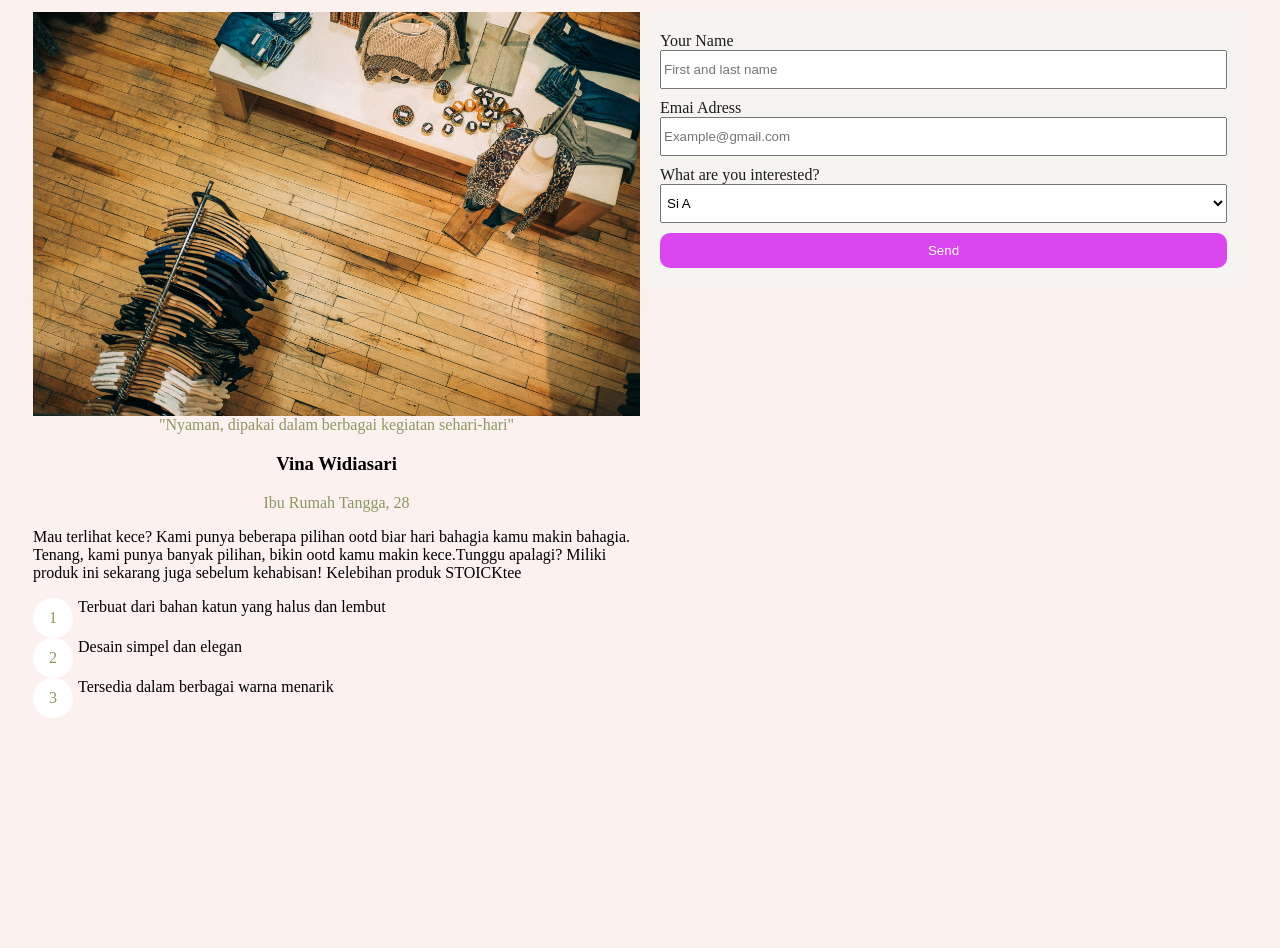
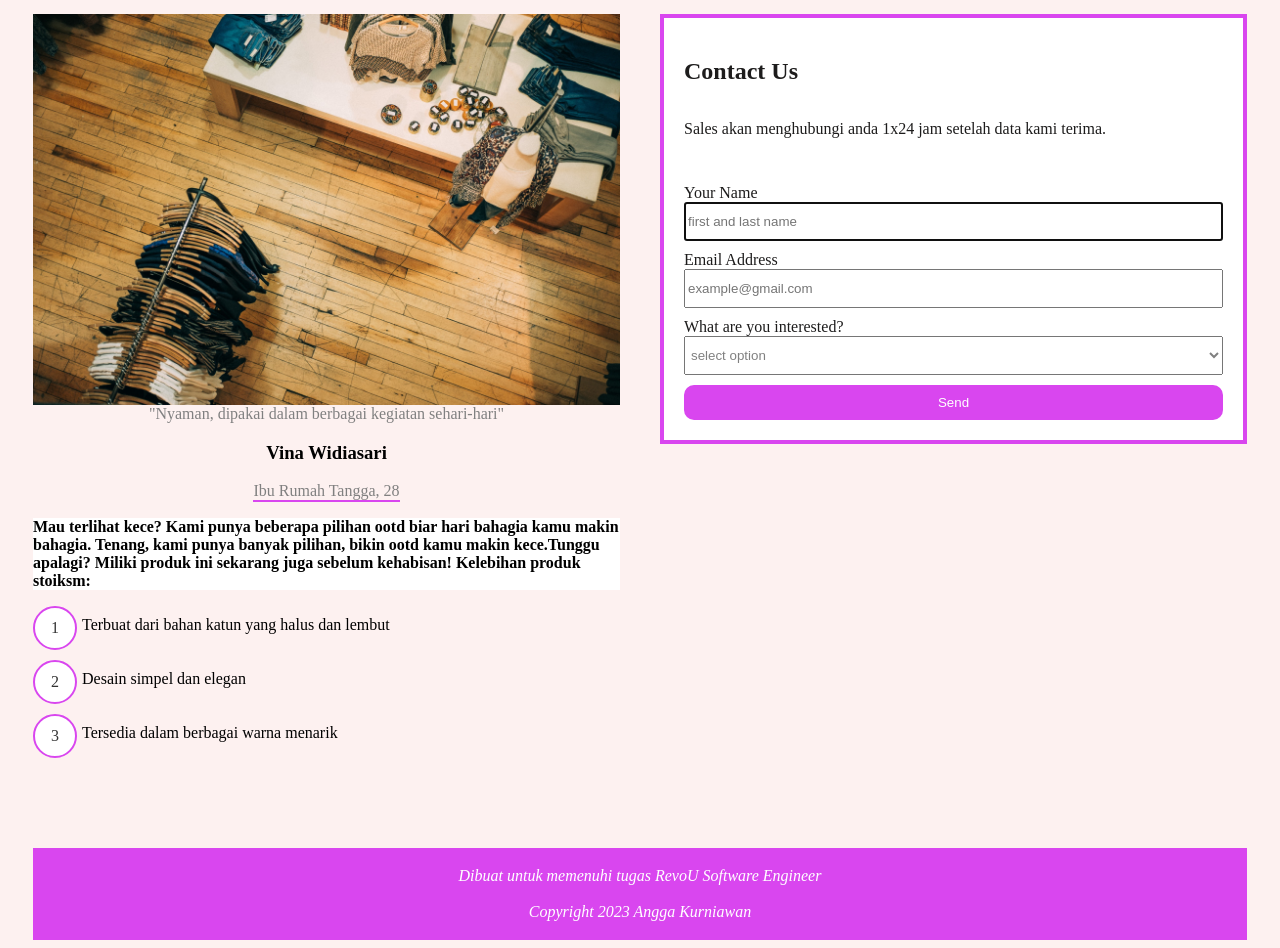
Before and after one commit to revou-fundamental-course/18-sep-23-Anggakrnwn, a plain HTML site: page index.html in a window 1280 px wide. Shown: the part 260-1208 px from the top of the page. Before the commit the page ends 986 px from the top, so only its background shows below. Drawn offline with Linux system fonts and the light colour scheme.

Commit message:
deadline commit

```diff
--- a/css/style.css
+++ b/css/style.css
@@ -35,12 +35,12 @@ main {
 }
 
 .nav-item {
-  border: 1px solid #598EF3;
+  border: 2px solid #598ef3;
   display: flex;
   align-items: center;
   padding: 5px 20px 5px 20px;
   text-decoration: none;
-  color: #598EF3;
+  color: #598ef3;
 }
 .nav-item:hover {
   background-color: #fae8ff;
@@ -56,35 +56,30 @@ main {
 }
 
 .content-title h1 {
-  /* background: linear-gradient(90.55deg, #598EF3 -13.39%, #d946ef 99.74%);
-  color: #f5f4f1;
-  font-weight: bold;
-  font-style: normal; */
-   background-color: #D90429;
+  background-color: #d90429;
   background-image: linear-gradient(
     45deg,
-        #D90429 16.666%,
+    #d90429 16.666%,
     #deab3a 16.666%,
     #deab3a 33.333%,
-        #FFC857 33.333%,
-        #FFC857 50%,
-        #628D2A 50%,
-        #628D2A 66.666%,
-        #598EF3 66.666%,
-        #598EF3 83.333%,
-        #d946ef 83.333%);
-
+    #ffc857 33.333%,
+    #ffc857 50%,
+    #628d2a 50%,
+    #628d2a 66.666%,
+    #598ef3 66.666%,
+    #598ef3 83.333%,
+    hsl(292, 84%, 61%) 83.333%
+  );
   background-size: 100%;
   background-repeat: repeat;
-
+  background-clip: text;
   -webkit-background-clip: text;
   -webkit-text-fill-color: transparent;
 
   animation: rainbow-text-simple-animation-rev 0.75s ease forwards;
-
 }
 
-.content-title h1:hover{
+.content-title h1:hover {
   animation: rainbow-text-simple-animation 0.5s ease-in forwards;
 }
 
@@ -128,7 +123,9 @@ h1 {
 
 .inherit-title {
   font-size: 30px;
+  font-size: 30px;
 
+  font-size: 30px;
 }
 
 .content {
@@ -138,6 +135,7 @@ h1 {
 .content-left {
   box-sizing: border-box;
   width: 50%;
+  margin-right: 20px;
 }
 
 .content-image {
@@ -146,7 +144,6 @@ h1 {
   flex-direction: column;
   justify-content: center;
   align-items: center;
-
 }
 
 .images {
@@ -154,30 +151,32 @@ h1 {
 }
 
 span {
-  color: #8B9862;
+  color: gray;
   text-align: center;
-  /* font-size: 2em; */
+}
+
+.ibu-span {
+  border-bottom: 2px solid #d946ef;
 }
 
 .content-right {
   box-sizing: border-box;
   width: 50%;
+  margin-left: 20px;
 }
 
 .content-form {
   display: flex;
   flex-direction: column;
   padding: 20px;
-  background-color: #f5f4f1;
-
+  background-color: #fff;
+  border: 4px solid #d946ef;
   color: #1d1c1c;
-
-
 }
 
-/* .content-form::after {
-    outline-color: #598EF3;
-} */
+.content-form p {
+  padding-bottom: 30px;
+}
 
 input {
   margin-bottom: 10px;
@@ -186,6 +185,16 @@ input {
 
 select {
   padding: 10px 2px;
+}
+
+select:required:invalid {
+  color: gray;
+}
+option[value=""][disabled] {
+  display: none;
+}
+option {
+  color: black;
 }
 
 .button {
@@ -201,8 +210,13 @@ select {
   border-radius: 10px;
 }
 .button:hover {
-  background-color: #598EF3;
+  background-color: gray;
   color: #fff;
+}
+
+.our-products p {
+  background-color: #fff;
+  font-weight: bold;
 }
 
 .circle {
@@ -214,13 +228,9 @@ select {
   height: 40px;
   width: 40px;
   margin-right: 5px;
-
-
-
-
-
-  background-color: #FFF;
-
+  color: #333;
+  background-color: #fff;
+  border: 2px solid #d946ef;
 }
 
 .circleNumber {
@@ -228,18 +238,21 @@ select {
   flex-direction: column;
   margin-top: 10px;
   text-align: inherit;
-
-
+  gap: 10px;
 }
 
-/* .numberCircle {
-  border-radius: 50%;
-  width: 40px;
-  height: 40px;
-  display: block;
-  float: left;
-  border: 2px solid #000000;
-  color: #000000;
+.numberText {
+  margin-top: 10px;
+}
+
+.footer {
+  font-style: italic;
+  font-weight: 100;
+  width: 100%;
+  position: relative;
+  background: #d946ef;
+  margin: 90px 0px 0px 0px;
+  padding: 3px 0;
+  color: #fff;
   text-align: center;
-  margin-right: 5px;
-} */
+}
--- a/index.html
+++ b/index.html
@@ -1,21 +1,21 @@
 <!DOCTYPE html>
 <html lang="en">
   <head>
-    <meta charset="UTF-8">
-    <meta name="viewport" content="width=device-width, initial-scale=1.0">
+    <meta charset="UTF-8" />
+    <meta name="viewport" content="width=device-width, initial-scale=1.0" />
     <title>Tugas RevoU Software Engineer</title>
-    <link rel="stylesheet" href="css/style.css">
+    <link rel="stylesheet" href="css/style.css" />
   </head>
   <body>
     <header class="navigation">
-        <div class="page-title">STOICKtee</div>
+      <div class="page-title">Stoiksm</div>
       <div class="nav">
         <a href="#title" class="nav-item">Home</a>
         <a href="#our-products" class="nav-item">Our Package</a>
         <a href="#content-right" class="nav-item">Call Us</a>
       </div>
     </header>
-    <main >
+    <main>
       <div id="title" class="content-title">
         <div>
           <h1>Top Rated Shop in Indonesia 1</h1>
@@ -28,57 +28,88 @@
       <div id="content" class="content">
         <div id="content-left" class="content-left">
           <div id="content-image" class="content-image">
-                    <img src="assets/images-1.jpg" class="images" alt="slider">
-                    <img src="assets/images-2.jpg" class="images" alt="slider">
-                    <img src="assets/images-3.jpg" class="images" alt="slider">
+            <img src="assets/images-1.jpg" class="images" alt="slider" />
+            <img src="assets/images-2.jpg" class="images" alt="slider" />
+            <img src="assets/images-3.jpg" class="images" alt="slider" />
             <span>"Nyaman, dipakai dalam berbagai kegiatan sehari-hari"</span>
 
             <h3>Vina Widiasari</h3>
-                        <span>Ibu Rumah Tangga, 28</span>
-
+            <span class="ibu-span">Ibu Rumah Tangga, 28</span>
           </div>
-                <div id="our-products">
-                <p>Mau terlihat kece? Kami punya beberapa pilihan ootd biar hari bahagia kamu makin bahagia. Tenang, kami punya banyak pilihan, bikin ootd kamu makin kece.Tunggu apalagi? Miliki produk ini sekarang juga sebelum kehabisan! Kelebihan produk STOICKtee
+          <div id="our-products" class="our-products">
+            <p>
+              Mau terlihat kece? Kami punya beberapa pilihan ootd biar hari
+              bahagia kamu makin bahagia. Tenang, kami punya banyak pilihan,
+              bikin ootd kamu makin kece.Tunggu apalagi? Miliki produk ini
+              sekarang juga sebelum kehabisan! Kelebihan produk stoiksm:
             </p>
             <div class="circleNumber">
-                <div><span class="circle">1</span> Terbuat dari bahan katun yang halus dan lembut</div>
-                <div><span class="circle">2</span> Desain simpel dan elegan</div>
-                <div><span class="circle">3</span> Tersedia dalam berbagai warna menarik</div>
+              <div>
+                <span class="circle">1</span>
+                <div class="numberText">
+                  Terbuat dari bahan katun yang halus dan lembut
                 </div>
-                <!-- <div class="circle">
-                    1. Terbuat dari bahan katun yang halus dan lembut
               </div>
-                <div class="circle">
-                    2. Desain simpel dan elegan
+              <div>
+                <span class="circle">2</span>
+                <div class="numberText">Desain simpel dan elegan</div>
               </div>
-                <div class="circle">
-                    3. Tersedia dalam berbagai warna menarik
-
-                </div> -->
+              <div>
+                <span class="circle">3</span>
+                <div class="numberText">
+                  Tersedia dalam berbagai warna menarik
+                </div>
+              </div>
+            </div>
           </div>
         </div>
         <div id="content-right" class="content-right">
           <form action="" class="content-form">
+            <h2>Contact Us</h2>
+            <p>
+              Sales akan menghubungi anda 1x24 jam setelah data kami terima.
+            </p>
             <label for="your-name">Your Name</label>
-                    <input type="text" name="your-name" placeholder="First and last name">
+            <input
+              type="text"
+              name="your-name"
+              placeholder="first and last name"
+              autofocus
+              required
+              minlength="2"
+              oninvalid="this.setCustomValidity('Ini harus diisi!')"
+              oninput="this.setCustomValidity('')"
+            />
 
-                     <label for="email">Emai Adress</label>
-                    <input type="email" name="email" placeholder="Example@gmail.com">
+            <label for="email">Email Address</label>
+            <input
+              type="email"
+              name="email"
+              placeholder="example@gmail.com"
+              required
+            />
 
             <label for="interest">What are you interested?</label>
-                    <select type="select" name="interest">
-                        <option value="">Si A</option>
-                        <option value="">Si B</option>
+            <select required type="select" name="interest">
+              <option value="" disabled selected>select option</option>
+              <option value="">T-shirt</option>
+              <option value="">Jacket</option>
+              <option value="">Shirt</option>
+              <option value="">Skirt</option>
+              <option value="">Pants</option>
             </select>
 
             <button id="button" type="submit" class="button">Send</button>
           </form>
         </div>
-
       </div>
-
     </main>
-    <footer></footer>
+    <footer class="footer">
+      <p>
+        Dibuat untuk memenuhi tugas RevoU Software Engineer<br /><br />Copyright
+        2023 Angga Kurniawan
+      </p>
+    </footer>
 
     <script src="js/script.js"></script>
   </body>
--- a/js/script.js
+++ b/js/script.js
@@ -13,3 +13,5 @@ function automaticSlide() {
     img[firstIndex -1].style.display="block";
 }
 automaticSlide();
+
+// contact validation
```
Lines whose indentation alone changed are shown as unchanged.
